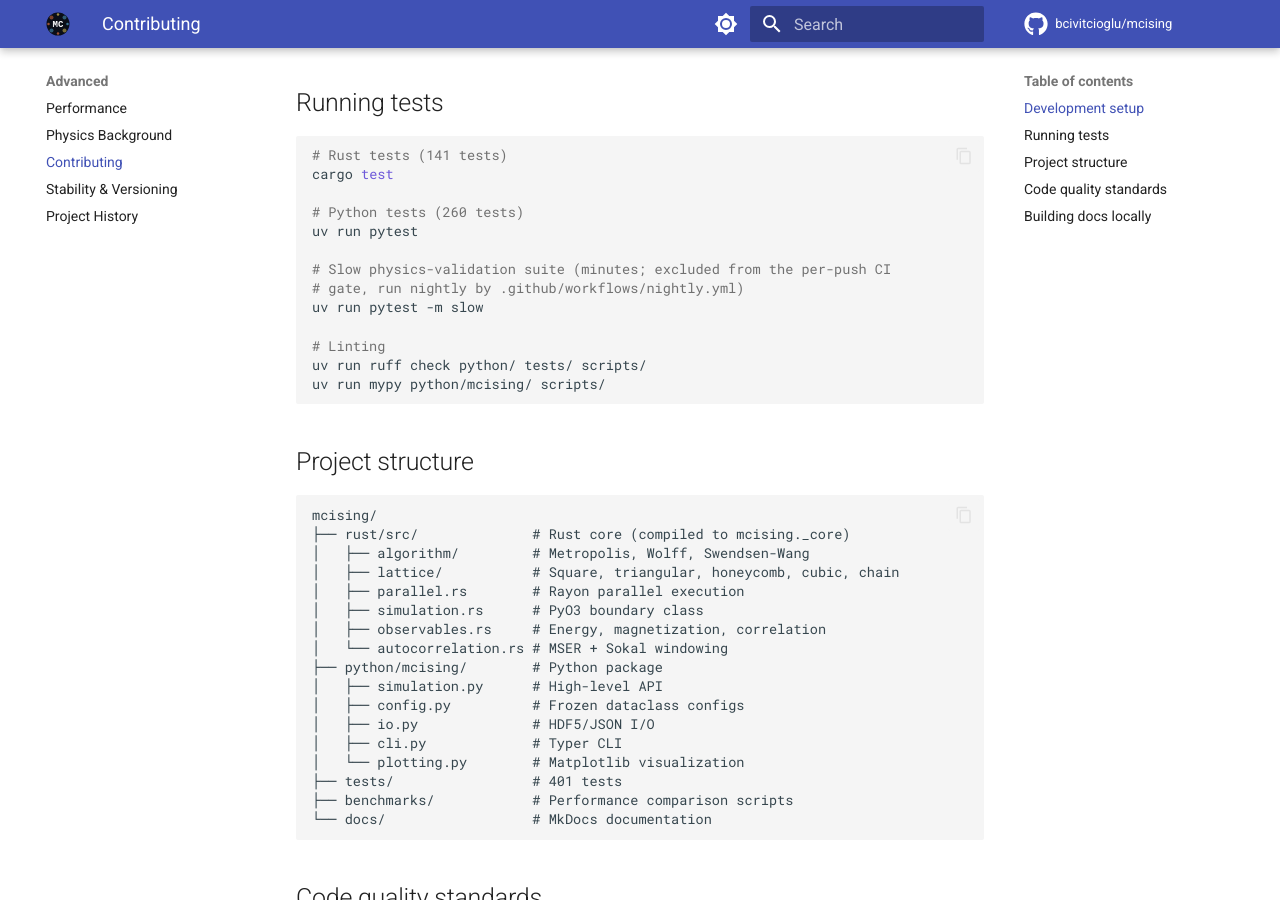
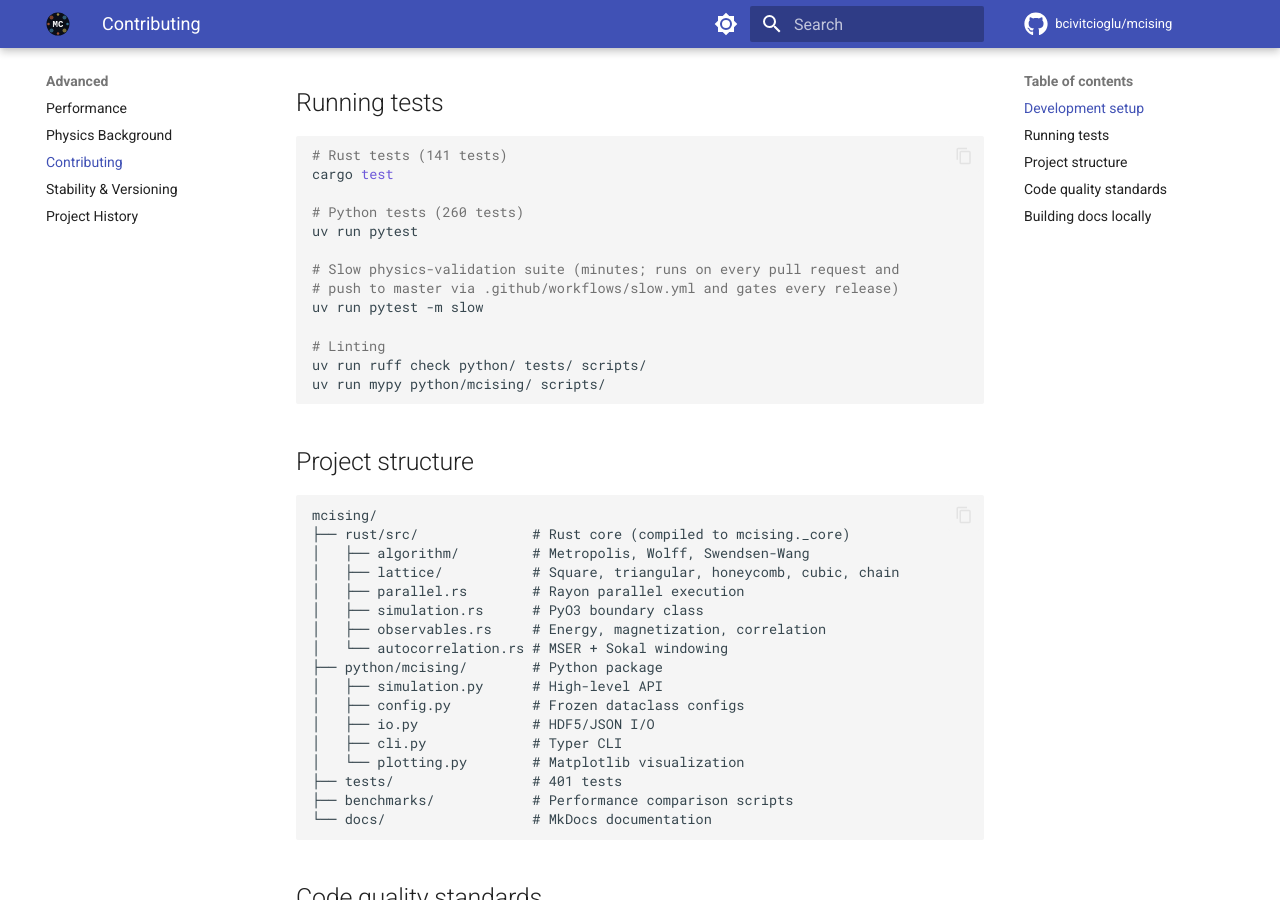
Before and after one commit to bcivitcioglu/mcising, an MkDocs documentation site: the page built from docs/advanced/contributing.md, in a window 1280 px wide and 900 px high, scrolled down 331 px. Built offline with MkDocs 1.6.1 and Material for MkDocs 9.7.7, drawn with Linux system fonts in a browser that asks for light colours; comment, search, counter and statistics services are not loaded.

Commit message:
Run the slow physics suite on every ship, not nightly
A scientific library has to re-confirm its physics every time a change
ships. The slow suite (Onsager u(T) curve, five-seed Tc-campaign rerun)
now runs on every pull request and every push to master via slow.yml,
and release.yml publishes a wheel only after the same suite passes for
the tag. The nightly schedule is removed; the job itself is unchanged.

Assisted-by: Claude Code (claude-fable-5)

```diff
--- a/docs/advanced/contributing.md
+++ b/docs/advanced/contributing.md
@@ -18,8 +18,8 @@ cargo test
 # Python tests (260 tests)
 uv run pytest
 
-# Slow physics-validation suite (minutes; excluded from the per-push CI
-# gate, run nightly by .github/workflows/nightly.yml)
+# Slow physics-validation suite (minutes; runs on every pull request and
+# push to master via .github/workflows/slow.yml and gates every release)
 uv run pytest -m slow
 
 # Linting
```
Also changed, not shown: CHANGELOG.md (+9 -0 lines), CONTRIBUTING.md (+5 -3 lines), docs/advanced/physics.md (+3 -2 lines), 4 other files.
